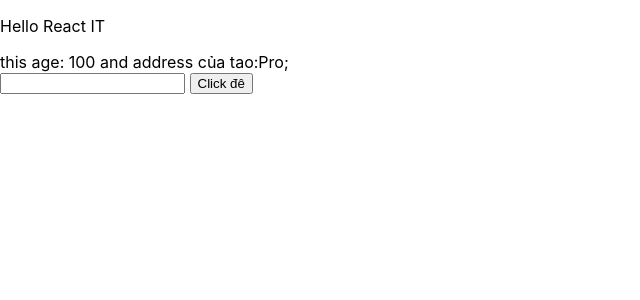
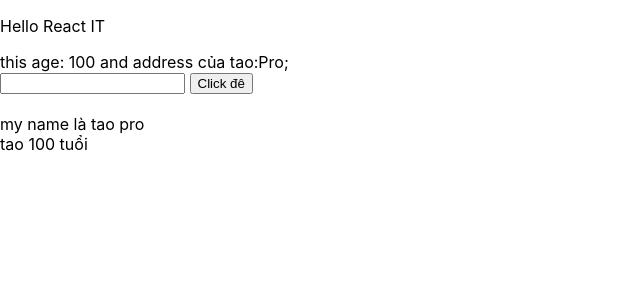
Before and after one commit to CrisMixi/React_Pro, a React (Create React App) app: page / in a window 1280 px wide. Shown: the top 300 px of the page, without its empty margins (0-640 px from the left). Built offline with nearby package versions, Linux system fonts and the light colour scheme.

Commit message:
#23 props

```diff
--- /dev/null
+++ b/src/components/DisplayInfor.js
@@ -0,0 +1,22 @@
+import React from "react";
+
+class DisplayInfor extends React.Component {
+    render() {
+        //prop => viết tắt properties: tài sản
+        // tác dụng của prop là có thể truyền từ cha qua con
+        // có sự liên kết giữa các component
+        // destructuring array/object
+        const {name, age} = this.props; // props là object
+        console.log(this.props);
+        return (
+            <div>
+                <div>my name là {name}</div>
+                <div> tao {age} tuổi</div>
+                <div>{}</div>
+            </div>
+
+        )
+    }
+}
+
+export default DisplayInfor;
--- a/src/components/MyComponent.js
+++ b/src/components/MyComponent.js
@@ -2,6 +2,7 @@
 // function component
 
 import React from "react";
+import DisplayInfor from "./DisplayInfor";
 import UserInfor from "./UserInfor";
 
 class MyComonent extends React.Component {
@@ -9,10 +10,13 @@ class MyComonent extends React.Component {
 
     // JSX
     render() {
+        const namePro = "vip";
         return (
 
             <div>
-                <UserInfor></UserInfor>
+                <UserInfor />
+                <br></br>
+                <DisplayInfor name = "tao pro" age="100" nameVip = {namePro} />
             </div>
         );
     }
```
